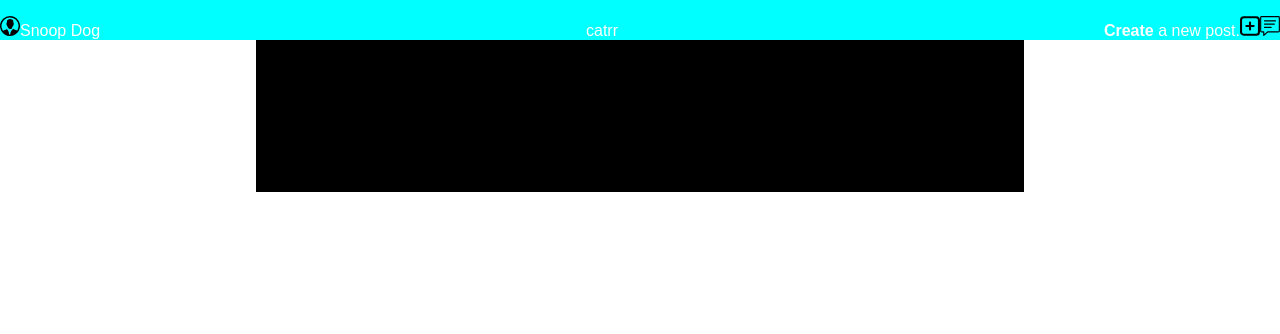
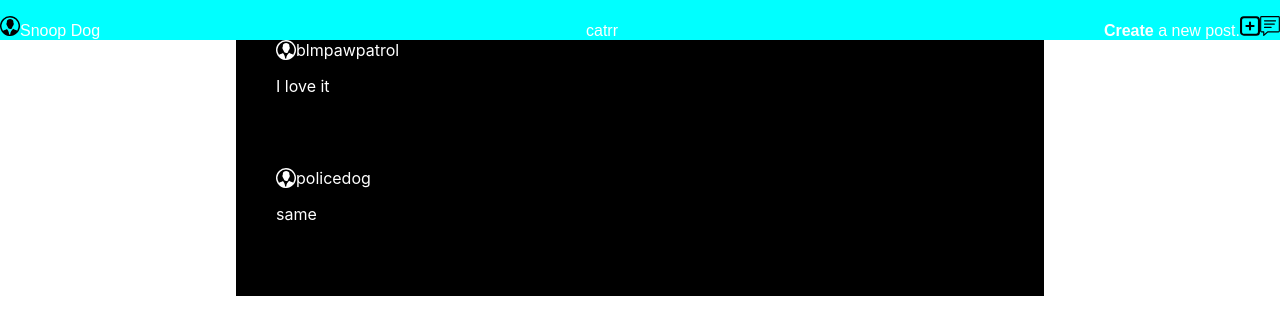
Before and after one commit to jlafleur93/tweeter-react, a React (Create React App) app: page / in a window 1280 px wide. Shown: the top 334 px of the page. Built offline with nearby package versions, Linux system fonts and the light colour scheme.

Commit message:
added basic message function

```diff
--- a/src/App.js
+++ b/src/App.js
@@ -1,26 +1,20 @@
 import React from "react";
 import "./App.css";
 import Nav from "./components/Nav";
-import Message from "./components/Message"
+import Message from "./components/Message/Message";
 function App() {
   const userDets = {
     user: "Snoop Dog",
     totalPosts: "10",
-    posts: {
-      p01: {
-        id: 1,
-        message: "yeet",
-      },
-      p02: {
-        id: 2,
-        message: "same",
-      },
-    },
+    posts: [
+      { id: 1, message: "I love it", user: "blmpawpatrol" },
+      { id: 2, message: "same", user: "policedog" },
+    ],
   };
   return (
     <body>
       <Nav info={userDets.user} />
-      <Message/>
+      <Message posts={userDets.posts} />
     </body>
   );
 }
--- a/src/components/Message.css
+++ /dev/null
@@ -1,9 +0,0 @@
-.message-area{
-    display: flex;
-    width: 60vw;
-    margin: 0 auto;
-    height: 15vw;
-    background-color: black;
-
-
-}
--- a/src/components/Message.js
+++ /dev/null
@@ -1,8 +0,0 @@
-import "./Message.css";
-import React from "react";
-
-export default function Message(props){
-    return(<div className="message-area">
-        Hello
-    </div>)
-}
--- /dev/null
+++ b/src/components/Message/Message.css
@@ -0,0 +1,15 @@
+.message-area{
+    width: 60vw;
+    margin: 0 auto;
+    height: 10vw;
+    color: white;
+    background-color: black;
+
+}
+.cattr-details{
+    display: flex;
+    flex-direction: row;
+}
+.user-profile{
+    filter: invert(100%) sepia(1%) saturate(2%) hue-rotate(96deg) brightness(114%) contrast(100%);
+}
--- /dev/null
+++ b/src/components/Message/Message.js
@@ -0,0 +1,19 @@
+import "./Message.css";
+import React from "react";
+import profile from "../../assets/profile.svg";
+export default function Message(props) {
+  const { posts } = props;
+  const MessageMap = posts.map((x) => {
+    return (
+      <ul className="message-area" key={x.id}>
+        <div className="cattr-details">
+          <img className="user-profile" src={profile} />
+          <aside>{x.user}</aside>
+        </div>
+        <p>{x.message}</p>
+      </ul>
+    );
+  });
+
+  return MessageMap;
+}
--- a/src/components/Nav.css
+++ b/src/components/Nav.css
@@ -12,7 +12,7 @@ nav {
     padding: 0;
     display: flex;
     flex-direction: row;
-    position: fixed;
+    position: sticky;
     justify-content: space-between;
     z-index: 1;
   }
--- a/src/index.css
+++ b/src/index.css
@@ -5,6 +5,7 @@ body {
     sans-serif;
   -webkit-font-smoothing: antialiased;
   -moz-osx-font-smoothing: grayscale;
+
 }
 
 code {
```
